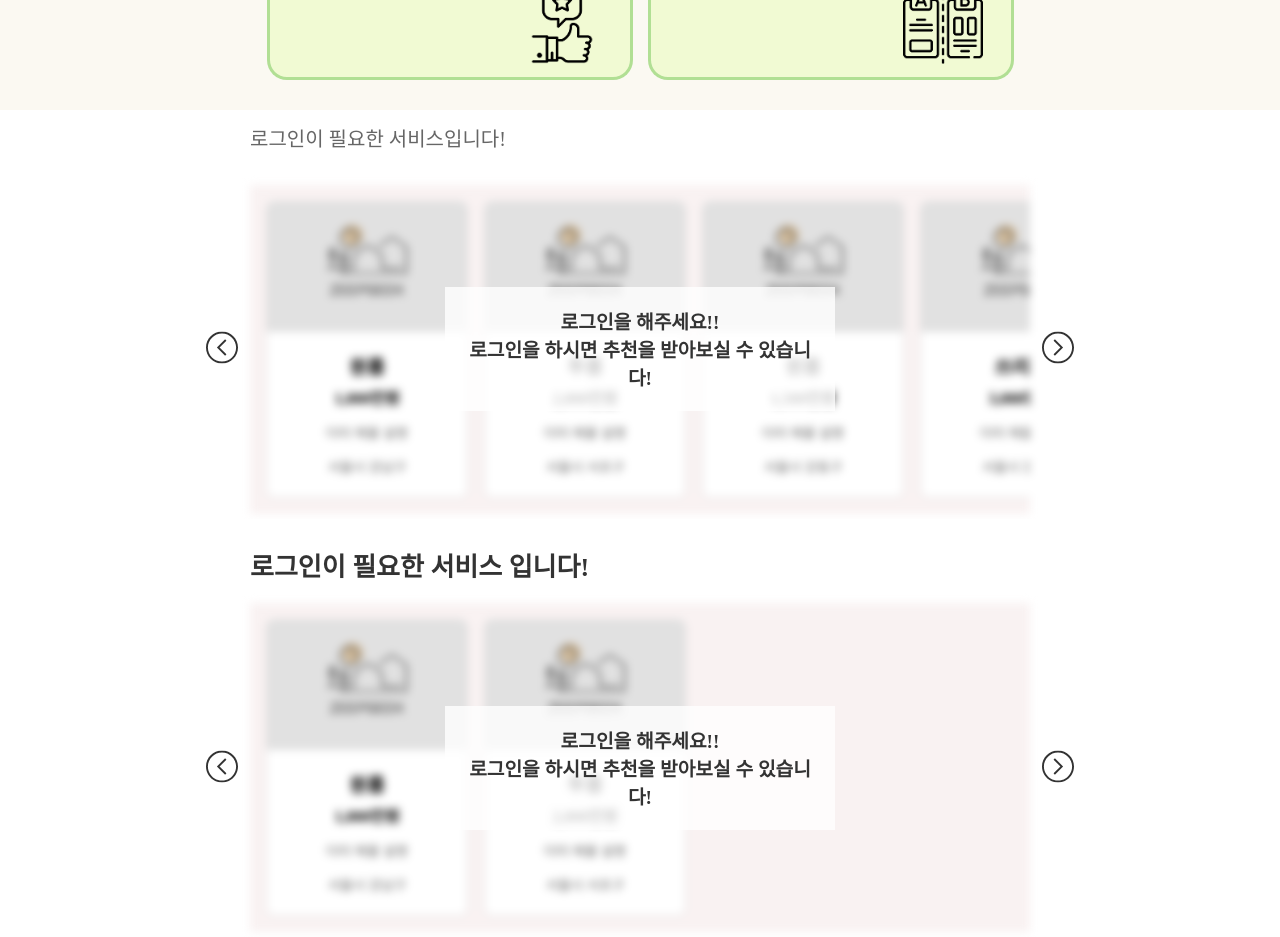
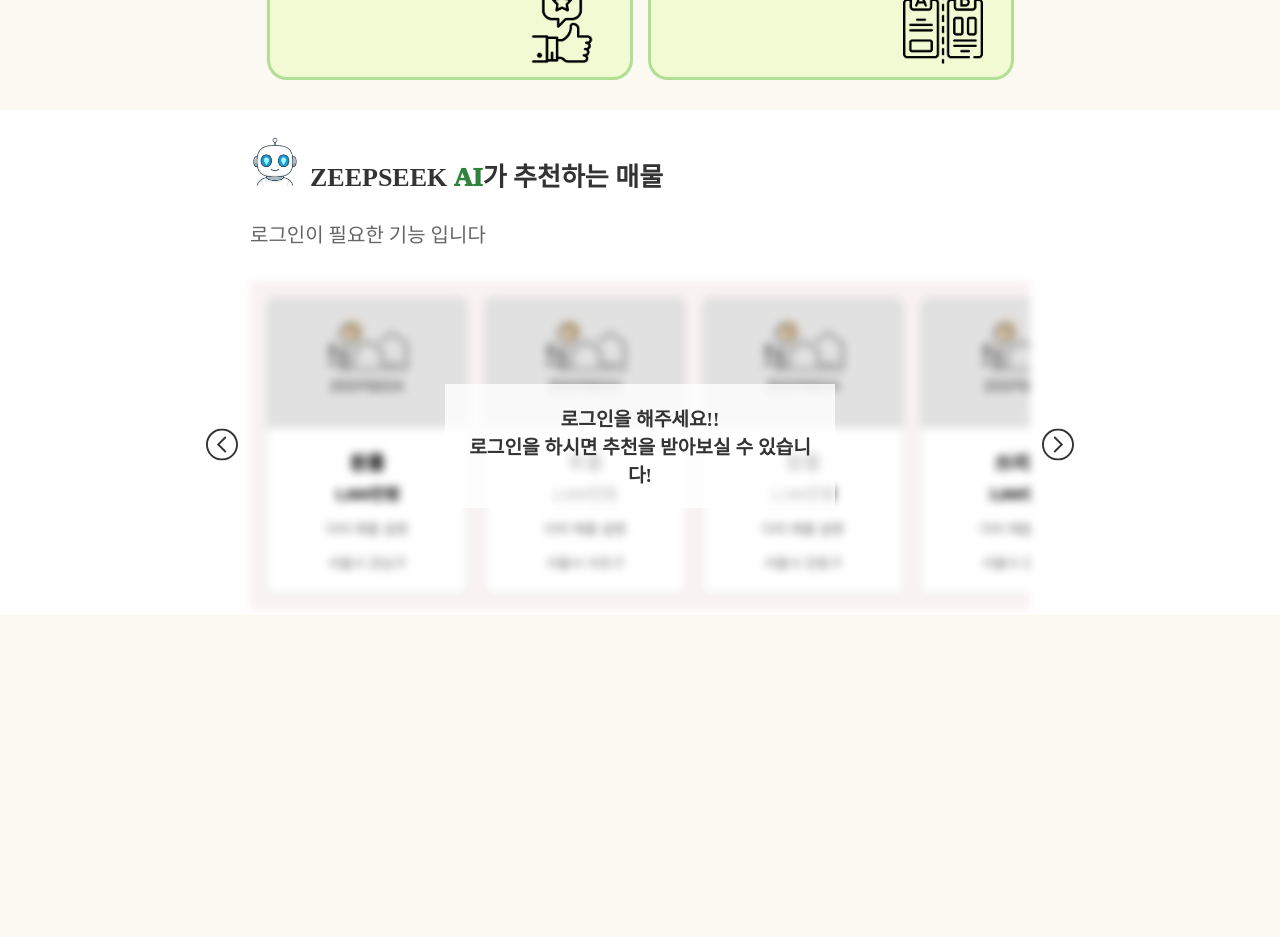
Before and after one commit to binaryarc/zeepseek, a React (Vite) app in the folder FE/: page /main in a window 1280 px wide. Shown: the part 620-1557 px from the top of the page. After the commit the page ends 1235 px from the top, so only its background shows below. Built offline with nearby package versions, Linux system fonts and the light colour scheme; a web font is replaced by a local one.

Commit message:
[fe] main css fix

```diff
--- a/FE/src/features/main/MainPage.jsx
+++ b/FE/src/features/main/MainPage.jsx
@@ -154,9 +154,12 @@ function MainPage() {
       </div>
 
       {/* Top5 매물 섹션 */}
-      <div id="listing-section">
-        <Top5ListingSection />
-      </div>
+      {user ?
+        <div id="listing-section">
+          <Top5ListingSection />
+        </div> : null}
+
+
 
       {showArrow && (
         <div className="double-arrow" onClick={handleScrollToBottom}>
--- a/FE/src/features/main/recommend/MainListingSection.jsx
+++ b/FE/src/features/main/recommend/MainListingSection.jsx
@@ -116,9 +116,11 @@ const MainListingSection = () => {
   return (
     <section className="main-listing-section">
     <p className="main-listing-subtitle">
-      {user ? (
+
         <>
           <h1><img className="zeepai-main" src= {zeepai} alt="zeepai" />ZEEPSEEK <span className="highlight-ai">AI</span>가 추천하는 매물</h1>
+          {user ?
+          <>
             <strong> {user.nickname}</strong> 님과 같은&ensp;
             <span className="user-tag">
               {Math.floor(user.age / 10) * 10}대  {user.gender === 1 ? "남성" : "여성"}
@@ -128,10 +130,9 @@ const MainListingSection = () => {
               {dongName}
             </span>
             &ensp;매물
+          </> : <span>로그인이 필요한 기능 입니다</span>}
+
         </>
-      ) : (
-        "로그인이 필요한 서비스입니다!"
-      )}
     </p>
       <div className="listing-container-wrapper">
         <button className="scroll-button left" onClick={handleScrollLeft}>
```
Lines whose indentation alone changed are shown as unchanged.
